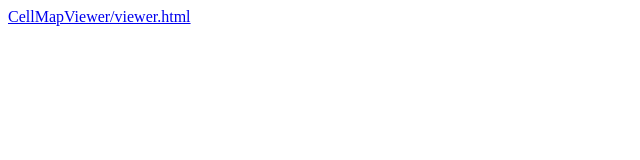
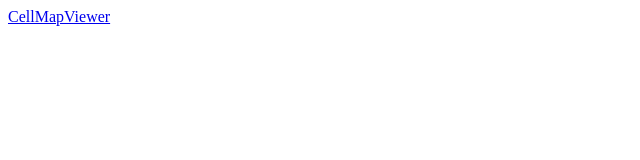
Before and after one commit to yusuke-imoto-lab/CellMapViewer, a plain HTML site: page index.html in a window 1280 px wide. Shown: the whole page, without its empty margins (0-640 px from the left). Drawn offline with Linux system fonts and the light colour scheme.

Commit message:
Update index.html

```diff
--- a/index.html
+++ b/index.html
@@ -5,6 +5,6 @@
     <title>CellMapViewer</title>
   </head>
   <body>
-    <a href= "CellMapViewer" > CellMapViewer/viewer.html </a>
+    <a href= "CellMapViewer/viewer.html" > CellMapViewer </a>
   </body>
 </html>
```
